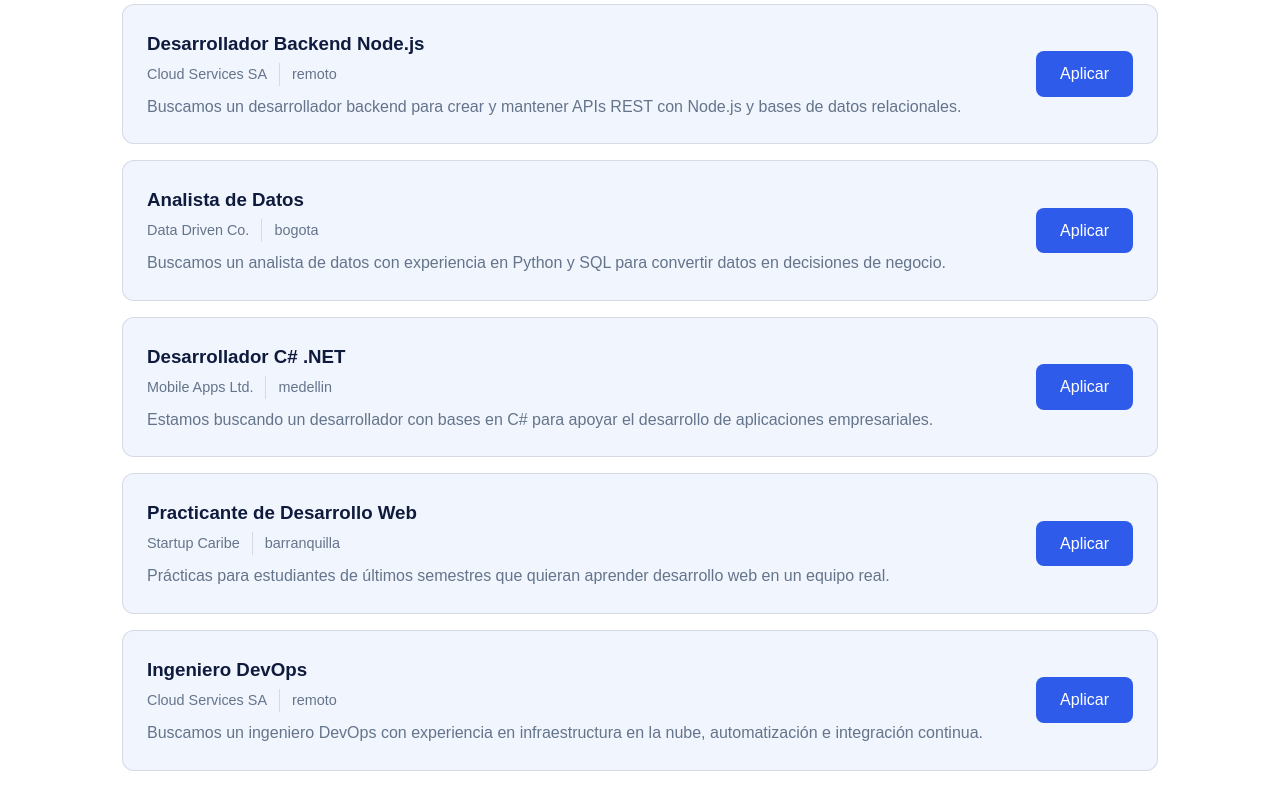
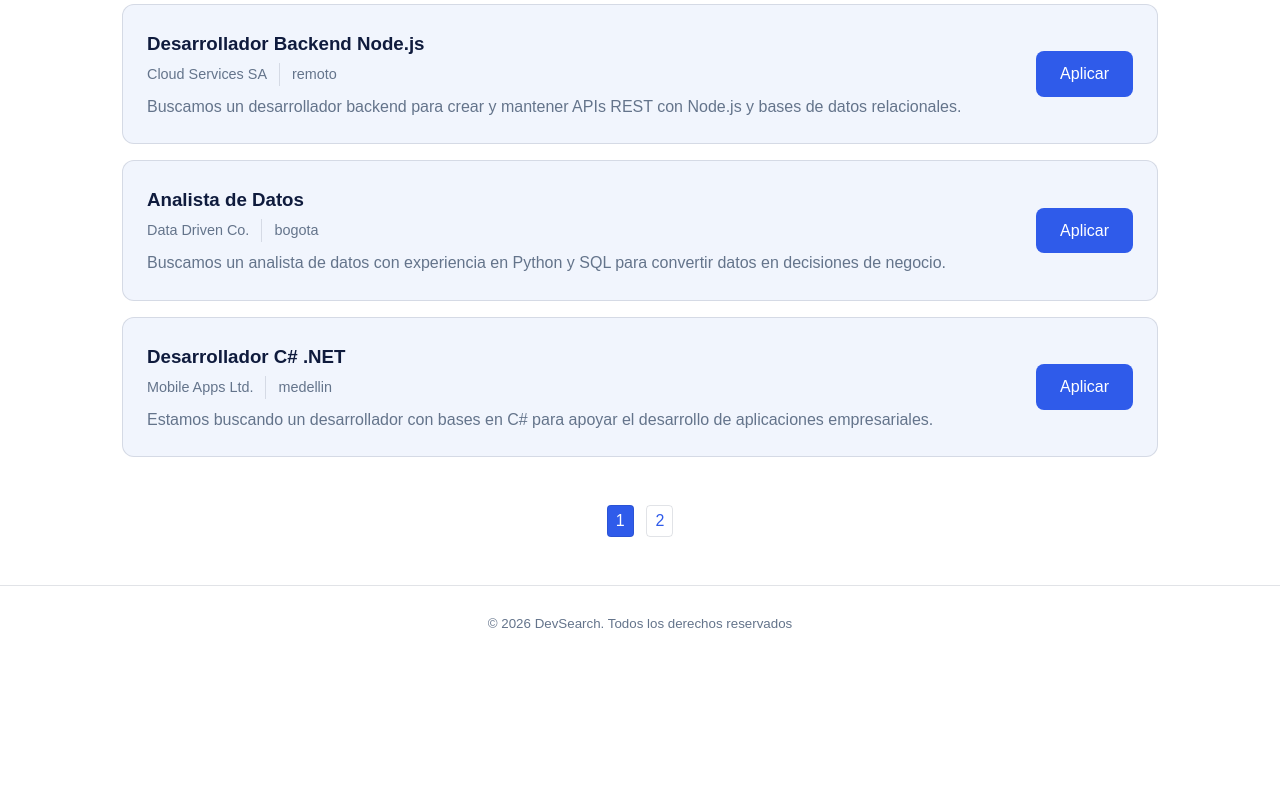
Before and after one commit to ldominguezdev19-gif/Proyecto_FullStack, a React (Vite) app in the folder proyecto-fullstack-react/: page / in a window 1280 px wide. Shown: the part 827-1612 px from the top of the page. After the commit the page ends 1487 px from the top, so only its background shows below. Built offline with nearby package versions, Linux system fonts and the light colour scheme.

Commit message:
Corrige el nombre del componente Pagination y mejora la gestión de la paginación en App. Ajusta atributos SVG en SearchSection para cumplir con las convenciones de React.

```diff
--- a/proyecto-fullstack-react/src/App.jsx
+++ b/proyecto-fullstack-react/src/App.jsx
@@ -3,7 +3,7 @@ import Header from "./assets/components/Header"
 import Footer from "./assets/components/Footer"
 import SearchSection from "./assets/components/SearchSection"
 import empleos from "./data.json"
-import Pagination from "./assets/components/pagination"
+import Pagination from "./assets/components/Pagination"
 import { useState } from "react"
 
 
@@ -23,7 +23,7 @@ function App() {
         <h2>Resultados de busqueda</h2>
 
         <div className="jobs-list">
-            {empleos.map(empleo =>(
+            {empleosPagina.map(empleo =>(
               <JobCard
                 key={empleo.id}
                 titulo={empleo.titulo}
@@ -34,7 +34,11 @@ function App() {
             ))}
         </div>
 
-        <Pagination/>
+        <Pagination
+          paginaActual={paginaActual}
+          totalPaginas={totalPaginas}
+          cambiarPagina={setPaginaActual}
+        />
 
       </section>
 
--- a/proyecto-fullstack-react/src/assets/components/Pagination.jsx
+++ b/proyecto-fullstack-react/src/assets/components/Pagination.jsx
@@ -7,7 +7,12 @@ function Pagination ({paginaActual, totalPaginas, cambiarPagina}){
   return(
     <nav className="pagination">
           {paginas.map(pagina => (
-            <a key={pagina} href="#">{pagina}</a>
+            <a key={pagina} href="#" className={pagina === paginaActual ? "active": ""}
+            onClick={(evento) => {
+              evento.preventDefault()
+              cambiarPagina(pagina)
+            }}
+            >{pagina}</a>
           ))}
     </nav>
   )
--- a/proyecto-fullstack-react/src/assets/components/SearchSection.jsx
+++ b/proyecto-fullstack-react/src/assets/components/SearchSection.jsx
@@ -12,9 +12,9 @@ function SearchSection (){
             viewBox="0 0 24 24"
             fill="none"
             stroke="currentColor"
-            stroke-width="2"
-            stroke-linecap="round"
-            stroke-linejoin="round"
+            strokeWidth="2"
+            strokeLinecap="round"
+            strokeLinejoin="round"
             className="icon icon-tabler icons-tabler-outline icon-tabler-search"
           >
             <path stroke="none" d="M0 0h24v24H0z" fill="none" />
@@ -26,7 +26,7 @@ function SearchSection (){
             placeholder="Buscar trabajos, empresas o habilidades"
             required
             id="search"
-            autocomplete="off"
+            autoComplete="off"
           />
         </form>
 
```
